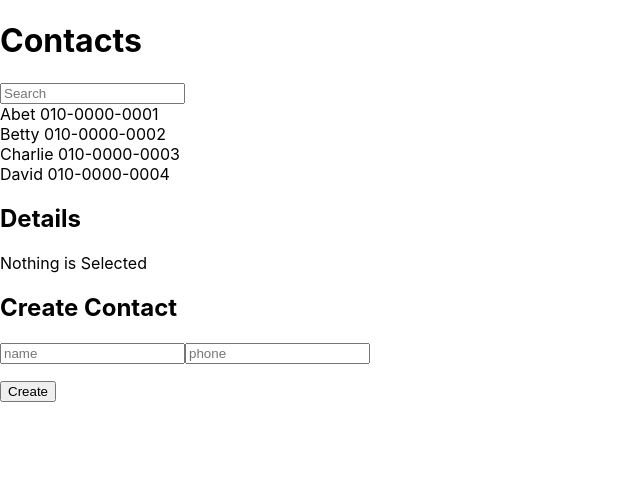
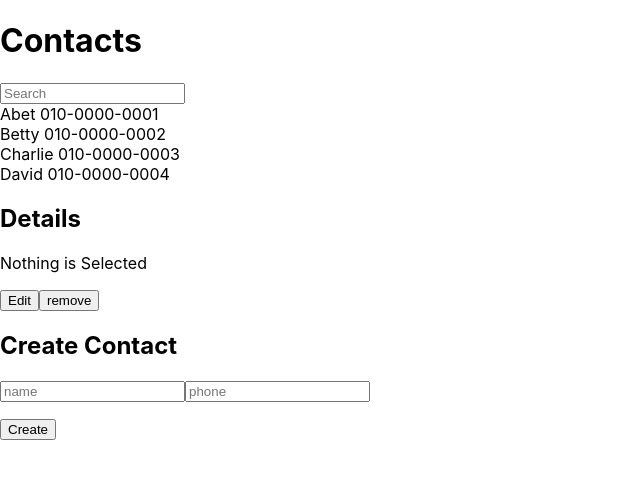
Before and after one commit to haryan248/velopert_react_practice, a React (Create React App) app: page / in a window 1280 px wide. Shown: the top 478 px of the page, without its empty margins (0-640 px from the left). Built offline with nearby package versions, Linux system fonts and the light colour scheme.

Commit message:
[add] 수정및 삭제 기능 추가

```diff
--- a/src/components/Contact.js
+++ b/src/components/Contact.js
@@ -41,20 +41,23 @@ export default class Contact extends React.Component {
         });
     };
 
-    handleCreate = (contact) => [
+    handleCreate = (contact) => {
         this.setState({
             contactData: update(this.state.contactData, { $push: [contact] }),
-        }),
-    ];
+        });
+    };
 
-    handleRemove = () => [
+    handleRemove = () => {
+        if (this.state.selectedKey < 0) {
+            return;
+        }
         this.setState({
             contactData: update(this.state.contactData, {
                 $splice: [[this.state.selectedKey, 1]],
             }),
             selectedKey: -1,
-        }),
-    ];
+        });
+    };
 
     handleEdit = (name, phone) => {
         this.setState({
@@ -83,7 +86,7 @@ export default class Contact extends React.Component {
                 <h1>Contacts</h1>
                 <input name="keyword" placeholder="Search" value={this.state.keyword} onChange={this.handleChange} />
                 <div>{mapToComponents(this.state.contactData)}</div>
-                <ContactDetails isSelected={this.state.selectedKey !== -1} contact={this.state.contactData[this.state.selectedKey]}></ContactDetails>
+                <ContactDetails isSelected={this.state.selectedKey !== -1} contact={this.state.contactData[this.state.selectedKey]} onRemove={this.handleRemove} onEdit={this.handleEdit}></ContactDetails>
                 <ContactCreate onCreate={this.handleCreate} />
             </div>
         );
--- a/src/components/ContactCreate.js
+++ b/src/components/ContactCreate.js
@@ -15,6 +15,7 @@ export default class ContactCreate extends React.Component {
         nextState[e.target.name] = e.target.value;
         this.setState(nextState);
     };
+
     handleClick = () => {
         const contact = {
             name: this.state.name,
@@ -27,6 +28,7 @@ export default class ContactCreate extends React.Component {
             phone: "",
         });
     };
+
     render() {
         return (
             <div>
--- a/src/components/ContactDetails.js
+++ b/src/components/ContactDetails.js
@@ -1,12 +1,55 @@
 import React from "react";
+import PropTypes from "prop-types";
 
 export default class ContactDetails extends React.Component {
+    constructor(props) {
+        super(props);
+
+        this.state = {
+            isEdit: false,
+            name: "",
+            phone: "",
+        };
+    }
+
     static defaultProps = {
         contact: {
             name: "",
             phone: "",
         },
+        onRemove: () => {
+            console.error("onRemove not defined");
+        },
+        onEdit: () => {
+            console.error("onEdit not defined");
+        },
     };
+
+    // edit toggle 함수
+    handleToggle = () => {
+        if (!this.state.isEdit) {
+            this.setState({
+                name: this.props.contact.name,
+                phone: this.props.contact.phone,
+            });
+        } else {
+            this.handleEdit();
+        }
+        this.setState({
+            isEdit: !this.state.isEdit,
+        });
+    };
+
+    handleChange = (e) => {
+        let nextState = {};
+        nextState[e.target.name] = e.target.value;
+        this.setState(nextState);
+    };
+
+    handleEdit = () => {
+        this.props.onEdit(this.state.name, this.state.phone);
+    };
+
     render() {
         // 선택되었을 때 보여질 부분
         const details = (
@@ -15,6 +58,20 @@ export default class ContactDetails extends React.Component {
                 <p>{this.props.contact.phone}</p>
             </div>
         );
+
+        const edit = (
+            <div>
+                <p>
+                    <input type="text" name="name" placeholder="name" value={this.state.name} onChange={this.handleChange}></input>
+                </p>
+
+                <p>
+                    <input type="text" name="phone" placeholder="phone" value={this.state.phone} onChange={this.handleChange}></input>
+                </p>
+            </div>
+        );
+        const view = this.state.isEdit ? edit : details;
+
         // 아무것도 선택되지 않았을 때 보여질 부분
         const blank = <div> Nothing is Selected </div>;
         return (
@@ -24,8 +81,19 @@ export default class ContactDetails extends React.Component {
                 {/* isSelected props 값에 따라 어떤걸 보여줄지 정한다
                     ternary expression condition ? true : false */}
 
-                {this.props.isSelected ? details : blank}
+                {this.props.isSelected ? view : blank}
+                <p>
+                    <button onClick={this.handleToggle} onChange={this.handleChange}>
+                        {this.state.isEdit ? "OK" : "Edit"}
+                    </button>
+                    <button onClick={this.props.onRemove}>remove</button>
+                </p>
             </div>
         );
     }
 }
+ContactDetails.propTypes = {
+    contact: PropTypes.object,
+    onRemove: PropTypes.func,
+    onEdit: PropTypes.func,
+};
```
